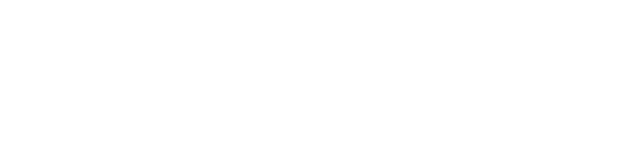
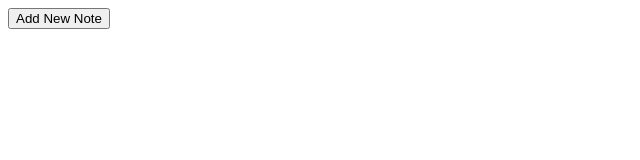
Before and after one commit to nirajktr/note-takingApp, a plain HTML site: page index.html in a window 1280 px wide. Shown: the whole page, without its empty margins (0-640 px from the left). Drawn offline with Linux system fonts and the light colour scheme.

Commit message:
Update index.html

```diff
--- a/index.html
+++ b/index.html
@@ -6,6 +6,13 @@
     <title>Take Notes!</title>
 </head>
 <body>
+    <div class="notes" id="app">
+        <div class="note__sidebar">
+            <button class = "notes__add" type = "button">Add New Note</button>
+        </div>
+        <div class="note__preview">
 
+        </div>
+    </div>
 </body>
 </html>
```
